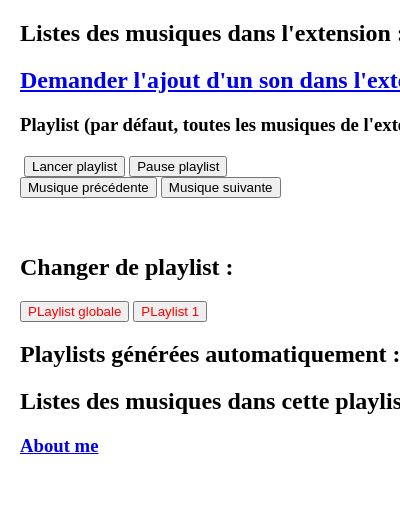
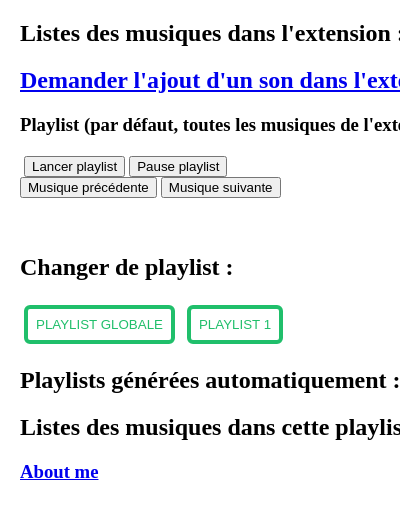
Before and after one commit to asfxgf/Music-in-background, a browser extension: page popup.html in a window 400 px wide. Shown: the top 516 px of the page. Drawn offline with Linux system fonts and the light colour scheme.

Commit message:
tout fonctionne, début du css

```diff
--- a/popup.html
+++ b/popup.html
@@ -19,7 +19,7 @@
     <button class="button_pause" id= "playlist pause">Pause playlist</button>
     <br>
     <button class="button_previous" id= "playlist previous">Musique précédente</button>
-    <button class= "button_next">Musique suivante</button>
+    <button class= "button_next" id= "playlist next">Musique suivante</button>
     <br>
     <br>
     <br>
--- a/style.css
+++ b/style.css
@@ -4,6 +4,7 @@ body {
   margin: 20px;
   display: block;
   justify-content: center;
+  overflow: hidden;
 }
 
 
@@ -25,10 +26,38 @@ li {
 
 
 .playlist {
-  color: red;
+  color: #20bf6b !important;
+  text-transform: uppercase;
+  background: #ffffff;
+  padding: 8px;
+  border: 4px solid #20bf6b !important;
+  border-radius: 6px;
+  display: inline-block;
+  transition: all 0.3s ease 0s;
+  margin: 4px;
 }
 
+.playlist:hover {
+  color: #494949 !important;
+  border-radius: 50px;
+  border-color: #494949 !important;
+  transition: all 0.3s ease 0s;
+}
 
+.playlist:active {
+  color: green !important;
+  border-radius: 50px;
+  border-color: green !important;
+  transition: all 0.3s ease 0s;
+}
+
+.playlist:focus {
+  color: black !important;
+  border-radius: 50px;
+  border-color: black !important;
+  transition: all 0.3s ease 0s;
+  border: none;
+}
 
 
 
```
